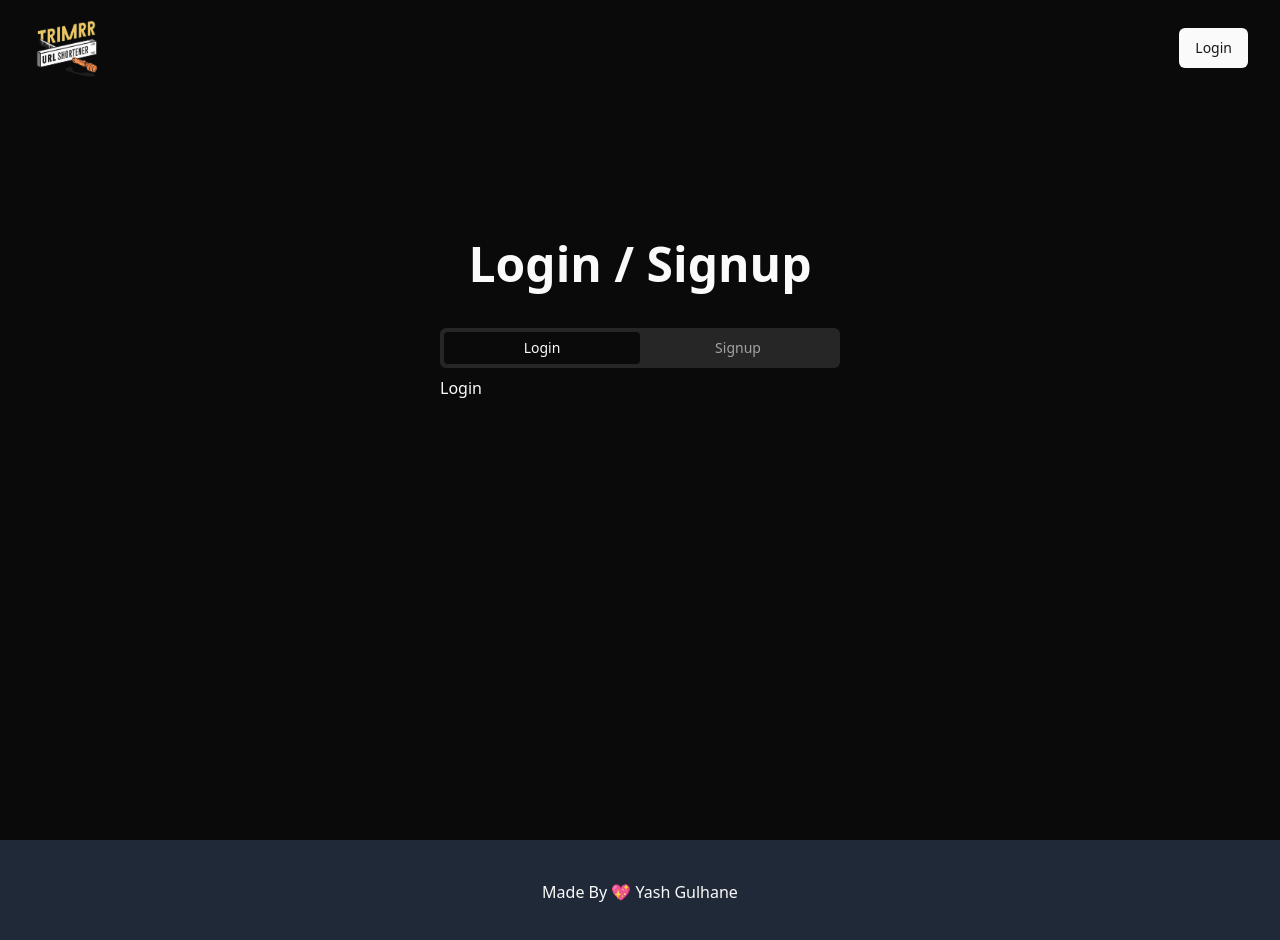
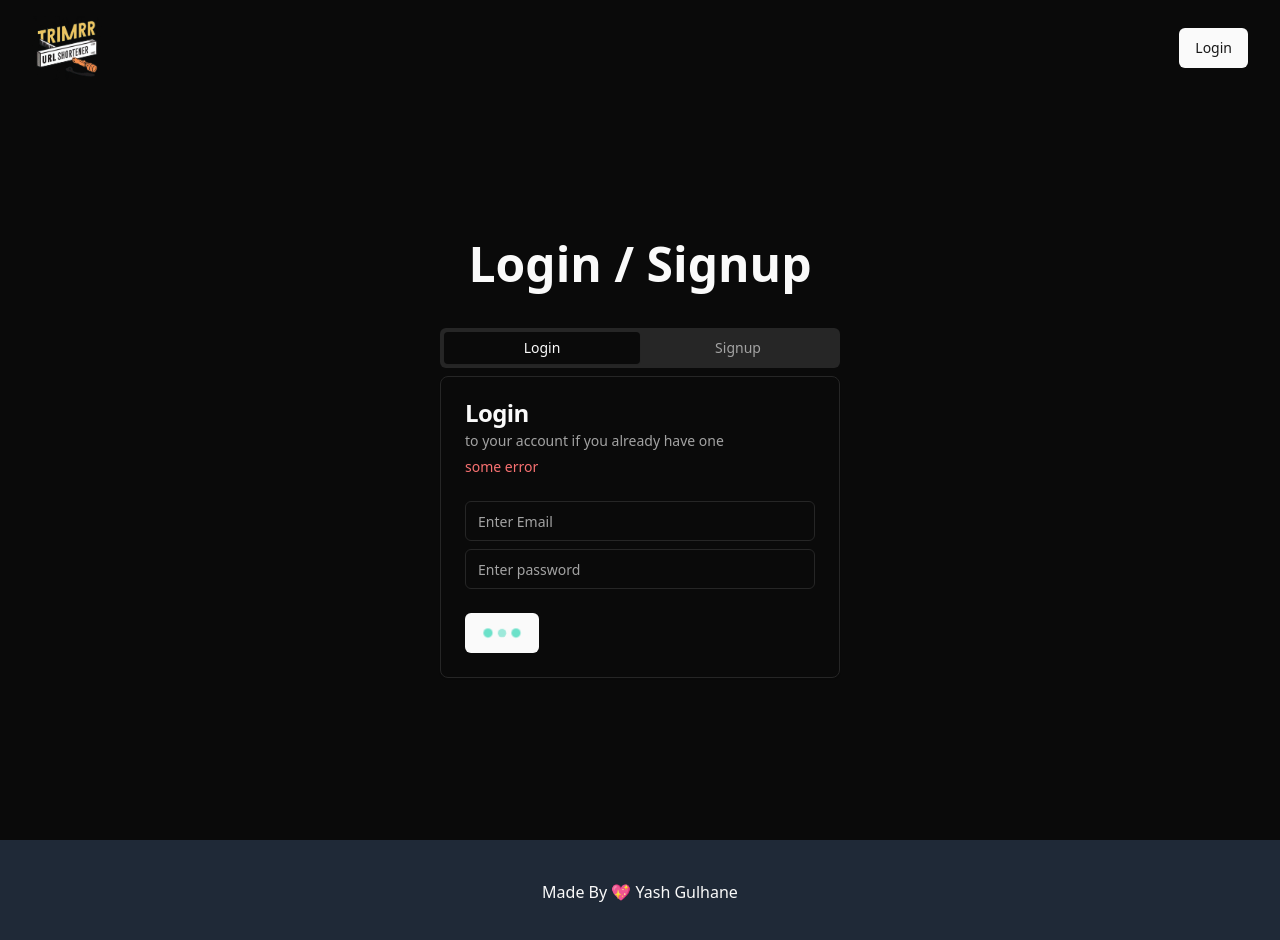
Before and after one commit to gulhaneyash1411/Url_Shortner, a React (Vite) app: page /auth in a window 1280 px wide. Shown: the top 940 px of the page. Built offline with nearby package versions, Linux system fonts and the light colour scheme.

Commit message:
Login UI

```diff
--- a/package.json
+++ b/package.json
@@ -22,8 +22,10 @@
     "react": "^18.3.1",
     "react-dom": "^18.3.1",
     "react-router-dom": "^7.1.1",
+    "react-spinners": "^0.15.0",
     "tailwind-merge": "^2.6.0",
-    "tailwindcss-animate": "^1.0.7"
+    "tailwindcss-animate": "^1.0.7",
+    "yup": "^1.6.1"
   },
   "devDependencies": {
     "@eslint/js": "^9.17.0",
--- /dev/null
+++ b/src/components/error.jsx
@@ -0,0 +1,10 @@
+
+const Error = ({message}) => {
+  return (
+    <span className="text-sm text-red-400 ">
+      {message}
+    </span>
+  );
+}
+
+export default Error;
--- a/src/components/login.jsx
+++ b/src/components/login.jsx
@@ -1,8 +1,88 @@
+import {Card,CardContent,CardDescription,CardFooter,CardHeader,CardTitle} from "@/components/ui/card"
+import { Input } from "./ui/input";
+import { Button } from "./ui/button";
+import { BeatLoader } from "react-spinners";
+import Error from "./error";
+import { useState } from "react";
+import * as Yup from 'yup';
 
 const Login = () => {
+
+    const [errors, setErrors] = useState([]);
+    const [formData, setformData] = useState({
+        email:"",
+        password:""
+    });
+
+    const handleInputChange = (e) => {
+        const {name, value} = e.target;
+        setformData((prevState) => ({
+            ...prevState,
+            [name]: value,
+        }))
+    }
+
+    const handleLogin = async() => {
+        setErrors([])
+        try {
+            const schema = Yup.object().shape({
+                email:Yup.string()
+                .email("Invalid Email")
+                .required("Email is Required"),
+                password:Yup.string()
+                .min(6,"Password must be at least 6 characters")
+                .required("Password is Required"),
+            });
+
+            await schema.validate(formData,{abortEarly:false})
+            // api call
+        } catch (e) {
+            const newErrors = {};
+
+            e?.inner?.forEach((err) => {
+                newErrors[err.path] = err.message;
+            });
+
+            setErrors(newErrors);
+        }
+    }
   return (
     <div>
-      Login
+    <Card>
+        <CardHeader>
+            <CardTitle>Login</CardTitle>
+            <CardDescription>
+                to your account if you already have one
+            </CardDescription>
+                <Error message={"some error"}/>
+        </CardHeader>
+        <CardContent className="space-y-2">
+            <div className="space-y-1">
+                <Input
+                name="email"
+                type="email"
+                placeholder="Enter Email"
+                onChange={handleInputChange}
+                />
+                {errors.email && <Error message={errors.email} />}
+            </div>
+            <div className="space-y-1">
+                <Input
+                name="password"
+                type="password"
+                placeholder="Enter password"
+                onChange={handleInputChange}
+                />
+                {errors.password && <Error message={errors.password} />}
+            </div>
+        </CardContent>
+        <CardFooter>
+            <Button onClick={handleLogin}>
+                {true? <BeatLoader size={10} color="#36d7b7"/>:"Login"}
+
+            </Button>
+        </CardFooter>
+    </Card>
     </div>
   );
 }
--- /dev/null
+++ b/src/components/ui/card.jsx
@@ -0,0 +1,50 @@
+import * as React from "react"
+
+import { cn } from "@/lib/utils"
+
+const Card = React.forwardRef(({ className, ...props }, ref) => (
+  <div
+    ref={ref}
+    className={cn("rounded-lg border bg-card text-card-foreground shadow-sm", className)}
+    {...props} />
+))
+Card.displayName = "Card"
+
+const CardHeader = React.forwardRef(({ className, ...props }, ref) => (
+  <div
+    ref={ref}
+    className={cn("flex flex-col space-y-1.5 p-6", className)}
+    {...props} />
+))
+CardHeader.displayName = "CardHeader"
+
+const CardTitle = React.forwardRef(({ className, ...props }, ref) => (
+  <div
+    ref={ref}
+    className={cn("text-2xl font-semibold leading-none tracking-tight", className)}
+    {...props} />
+))
+CardTitle.displayName = "CardTitle"
+
+const CardDescription = React.forwardRef(({ className, ...props }, ref) => (
+  <div
+    ref={ref}
+    className={cn("text-sm text-muted-foreground", className)}
+    {...props} />
+))
+CardDescription.displayName = "CardDescription"
+
+const CardContent = React.forwardRef(({ className, ...props }, ref) => (
+  <div ref={ref} className={cn("p-6 pt-0", className)} {...props} />
+))
+CardContent.displayName = "CardContent"
+
+const CardFooter = React.forwardRef(({ className, ...props }, ref) => (
+  <div
+    ref={ref}
+    className={cn("flex items-center p-6 pt-0", className)}
+    {...props} />
+))
+CardFooter.displayName = "CardFooter"
+
+export { Card, CardHeader, CardFooter, CardTitle, CardDescription, CardContent }
```
Also changed, not shown: 1 other file (tests, documents, lock files or other folders).
